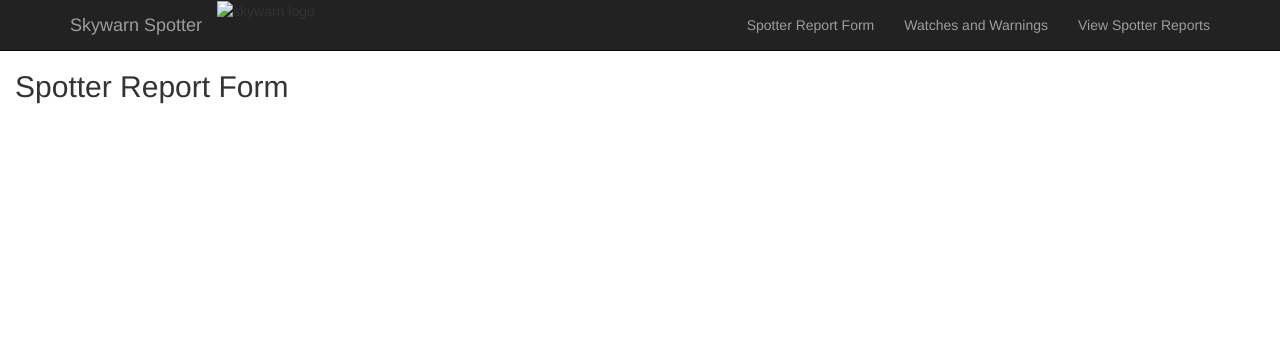
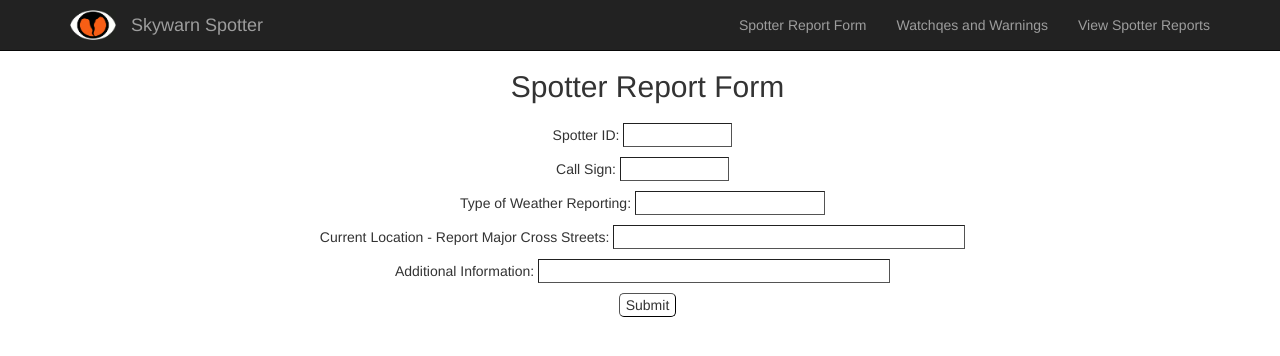
Before and after one commit to XtalOsc/Skywarn, a website: page public/index.html in a window 1280 px wide. Drawn offline with Linux system fonts and the light colour scheme.

Commit message:
created input fields and added skywarn logo to navbar

```diff
--- a/public/index.html
+++ b/public/index.html
@@ -24,18 +24,18 @@
           <span class="icon-bar"></span>
           <span class="icon-bar"></span>
         </button>
-        <img src="./image/skywarnlogo.gif" alt="skywarn logo">
+        <a class="navbar-left navbar-brand"><img src="./image/skywarnlogo.gif" alt="skywarn logo"></a>
         <a class="navbar-brand">Skywarn Spotter</a>
       </div>
-      <div class="navbar-collapse collapse" >
+      <div class="navbar-collapse collapse">
         <ul class="nav navbar-nav navbar-right">
           <li><a href="#view1">Spotter Report Form</a></li>
-          <li><a href="#view2">Watches and Warnings</a></li>
+          <li><a href="#view2">Watchqes and Warnings</a></li>
           <li><a href="#view3">View Spotter Reports</a></li>
-          </ul>
-        </div>
+        </ul>
+      </div>
     </div>
   </div>
-<main ng-view></main>
+  <main ng-view></main>
 </body>
 </html>
--- a/public/styles/master.css
+++ b/public/styles/master.css
@@ -2,3 +2,39 @@ body{
   padding-top: 50px;
   padding-left: 15px;
 }
+
+img{
+  margin-top:-5px;
+  height:30px;
+  width: auto;
+}
+
+h2{
+  text-align: center;
+  margin-bottom: 20px;
+}
+
+p{
+  text-align: center;
+}
+
+input{
+  margin-right: 10px;
+  border-width: thin;
+  padding-left: 5px;
+  border-bottom-color: black;
+  border-right-color: black;
+}
+
+.button{
+  margin: 10px 0px 0px 5px;
+  border-radius: 5px;
+  border-color: black;
+  background: white;
+  border-width: thin;
+}
+
+.center{
+  display: block;
+  margin: 0 auto;
+}
--- a/public/views/view1.html
+++ b/public/views/view1.html
@@ -1 +1,8 @@
 <h2>Spotter Report Form</h2>
+
+<p>Spotter ID: <input type="text" size="10"></p>
+<p>Call Sign: <input type="text" size="10"></p>
+<p>Type of Weather Reporting: <input type="text"></p>
+<p>Current Location - Report Major Cross Streets: <input type="text" size="40"></p>
+<p>Additional Information: <input type="text" size="40"></p>
+<button class="button center">Submit</button>
--- a/server/app.js
+++ b/server/app.js
@@ -3,7 +3,7 @@ var express = require('express');
 var bodyParser = require('body-parser');
 var path = require('path');
 var app = express();
-var port = process.env.PORT || 9007;
+var port = process.env.PORT || 9001;
 
 app.use(bodyParser.json());
 
```
Also changed, not shown: public/views/view2.html (+5 -0 lines), public/image/skywarnlogo.gif (added).
